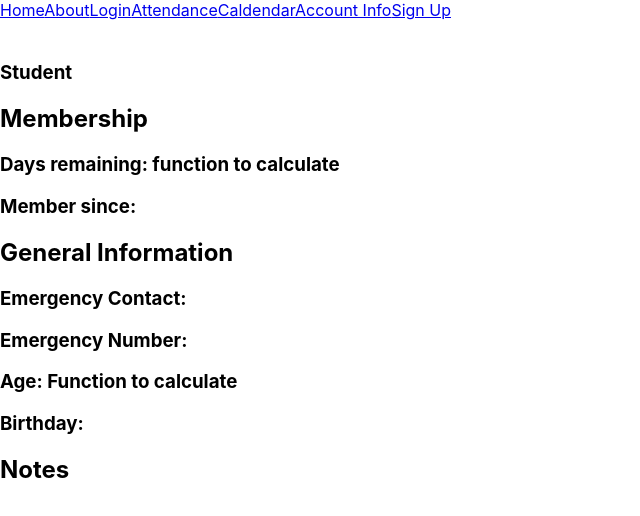
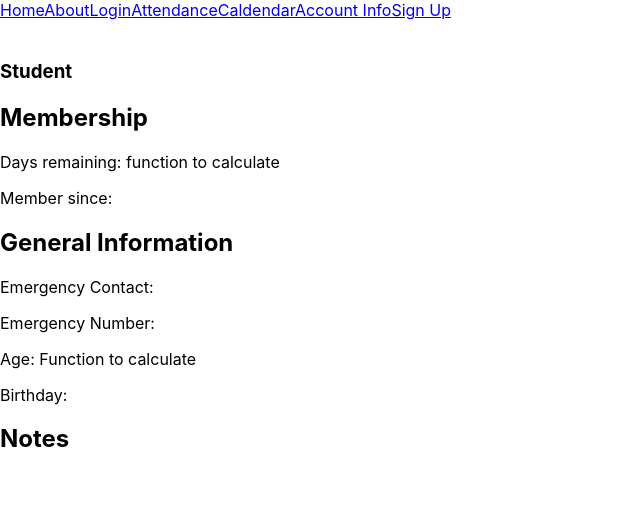
Before and after one commit to SamSvetlik/shinto-frontend, a React (Create React App) app: page /account in a window 1280 px wide. Shown: the top 516 px of the page, without its empty margins (0-640 px from the left). Built offline with nearby package versions, Linux system fonts and the light colour scheme.

Commit message:
bugfix: better organization for AccountInfo component with syntactic elements

```diff
--- a/src/components/AccountInfo.js
+++ b/src/components/AccountInfo.js
@@ -1,24 +1,58 @@
+import { useState } from "react";
 
 
 const AccountInfo = (props) => {
     const {user} = props
+
+    const [updatedUser, setUpdate] = useState({user})
+
+    const handleTextChange = (e) => {
+        const { name, value } = e.target;
+        setUpdate((prevState) => {
+        return {
+            ...prevState,
+            [name]: value,
+        };
+        });
+    };
+    // todo:
+    // set flag for edit on/off
+    // edit on = all fields become inputs,
+    // handleTextChange to update info in updatedUser
+    // back button to discard
+    // confirm button to post to backend/users
+
     return (
         <div>
+            <section>
+                <div className="profilePicContainer">
                    <img src={user.profilePic} />
+                </div>
+                <div>
                     <h1>{user.name}</h1>
                     <h2>{user.beltRank}</h2>
                     <h3>{user.isAdmin ? "Instructor" : "Student"}</h3>
-            <h3>{user.beltProgress}</h3>
+                    <p>{user.beltProgress}</p>
+                </div>
+            </section>
+            <section>
+                <div>
                     <h2>Membership</h2>
-            <h3>Days remaining: function to calculate</h3>
-            <h3>Member since: {user.memberSince}</h3>
+                    <p>Days remaining: function to calculate</p>
+                    <p>Member since: {user.memberSince}</p>
+                </div>
+                <div>
                     <h2>General Information</h2>
-            <h3>Emergency Contact: {user.emergencyContact}</h3>
-            <h3>Emergency Number: {user.emergencyNumber}</h3>
-            <h3>Age: Function to calculate</h3>
-            <h3>Birthday: {user.birthday}</h3>
+                    <p>Emergency Contact: {user.emergencyContact}</p>
+                    <p>Emergency Number: {user.emergencyNumber}</p>
+                    <p>Age: Function to calculate</p>
+                    <p>Birthday: {user.birthday}</p>
+                </div>
+            </section>
+            <section>
                 <h2>Notes</h2>
                 <p>{user.notes}</p>
+            </section>
         </div>
     )
 }
```
Lines whose indentation alone changed are shown as unchanged.
